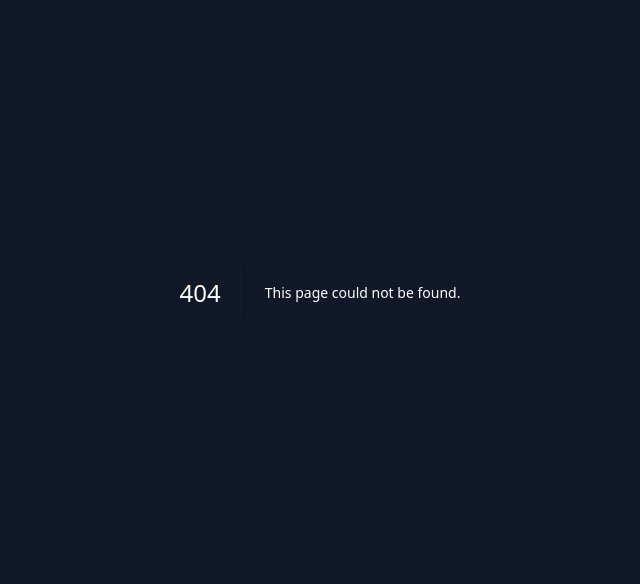
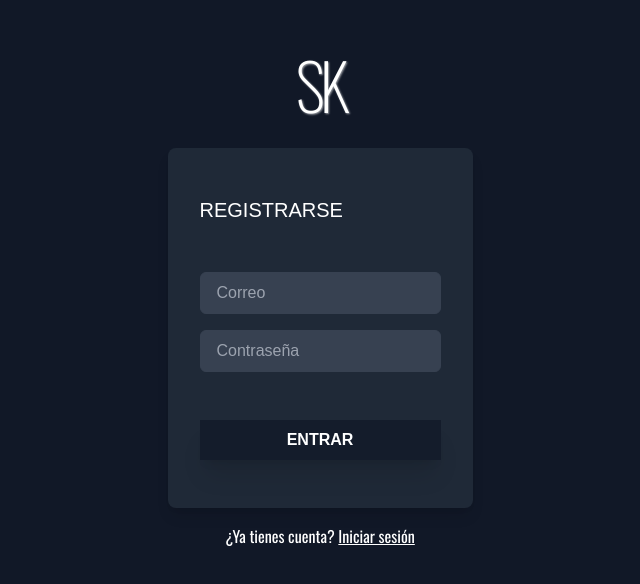
Before and after one commit to eleslin/sk-app-ws, a Next.js app: page /signup in a window 1280 px wide. Before the commit this address had no page. Shown: the part 108-692 px from the top of the page, without its empty margins (320-960 px from the left). Built offline with nearby package versions, Linux system fonts and the light colour scheme; no server answers.

Commit message:
feat: signup and login

```diff
--- a/package.json
+++ b/package.json
@@ -15,12 +15,15 @@
     "@supabase/supabase-js": "^2.45.4",
     "next": "14.2.13",
     "react": "^18",
-    "react-dom": "^18"
+    "react-dom": "^18",
+    "react-icons": "^5.3.0",
+    "validator": "^13.12.0"
   },
   "devDependencies": {
     "@types/node": "^20",
     "@types/react": "^18",
     "@types/react-dom": "^18",
+    "@types/validator": "^13.12.2",
     "eslint": "^8",
     "eslint-config-next": "14.2.13",
     "postcss": "^8",
--- a/src/app/globals.css
+++ b/src/app/globals.css
@@ -1,6 +1,14 @@
 @tailwind base;
 @tailwind components;
 @tailwind utilities;
+
+
+@font-face {
+  font-family: 'Oswald';
+  font-style: normal;
+  font-weight: 200 900;
+  src: url('fonts/Oswald-VariableFont_wght.ttf') format('truetype')
+}
 
 :root {
   --background: #ffffff;
@@ -23,10 +31,31 @@ html, * {
 body {
   color: var(--foreground);
   background: var(--background);
-  font-family: Arial, Helvetica, sans-serif;
+  font-family: 'Oswald', sans-serif;
   margin: 0;
   padding: 0;
   box-sizing: border-box;
+}
+
+.logo {
+  font-size: 4rem;
+  font-weight: 200;
+  font-variation-settings: 'wght' 200;
+  text-shadow: 1px 1px 2px rgba(255, 255, 255, 0.6);
+  letter-spacing: -5px;
+
+}
+
+input {
+  border: 1px solid rgb(55 65 81);
+}
+input:focus, input:focus-visible {
+  outline: none;
+  border: 1px solid white;
+}
+
+form {
+  font-family: Arial, Helvetica, sans-serif;
 }
 
 @layer utilities {
--- /dev/null
+++ b/src/app/login/page.tsx
@@ -0,0 +1,85 @@
+'use client'
+
+import { useState } from "react"
+import validator from 'validator'
+import supabase from "../utils/supabase"
+import { useRouter } from "next/navigation"
+import Link from "next/link"
+
+
+export default function LoginForm() {
+    const [email, setEmail] = useState('')
+    const [password, setPassword] = useState('')
+    const [unvalid, setUnvalid] = useState(false)
+    const router = useRouter()
+
+    const handleSubmit = async (e: React.FormEvent) => {
+        e.preventDefault()
+        if (validator.isEmail(email)) {
+            const { data: user, error } = await supabase.auth.signInWithPassword({
+                email: email,
+                password: password
+            })
+
+            if (user.user) {
+                router.push('/routines')
+
+                await supabase.from('profiles').insert({
+                    id: user.user.id,
+                    created_at: new Date(),
+                    updated_at: new Date(),
+                });
+            } else if (error) {
+                console.log(error)
+            }
+            setUnvalid(false)
+        } else {
+            setUnvalid(true);
+        }
+
+
+    }
+    return (
+        <div className="h-screen flex flex-col items-center justify-center gap-4">
+            <p className="logo">SK</p>
+            <form className="flex flex-col gap-12 bg-gray-800 px-8 py-12 rounded-lg shadow-lg">
+                <h1 className="text-xl uppercase">Iniciar sesión</h1>
+                <div className="flex flex-col gap-4">
+                    <input
+                        className="px-4 py-2 rounded-md bg-gray-700"
+                        type="email"
+                        placeholder="Correo"
+                        name="user-email"
+                        id="email"
+                        onChange={(e) => setEmail(e.target.value)}
+                    />
+                    <input
+                        className="px-4 py-2 rounded-md bg-gray-700"
+                        type="email"
+                        placeholder="Contraseña"
+                        name="user-email"
+                        id="email"
+                        onChange={(e) => setPassword(e.target.value)}
+                    />
+
+                </div>
+
+                <div className="w-full flex flex-col items-center">
+                    {unvalid && <p className="italic text-red-500 text-xs">Correo o contraseña incorrectos</p>}
+                    <button
+                        type="submit"
+                        className="block w-full text-center uppercase bg-gray-900/70 py-2 px-4 shadow-xl font-semibold"
+                        onClick={handleSubmit}
+                    >
+                        Entrar
+                    </button>
+                </div>
+            </form>
+
+            <p>
+                ¿No tienes cuenta? <Link replace={true} href={'/signup'} className="underline">Registarse</Link>
+            </p>
+        </div>
+
+    )
+}
--- a/src/app/page.tsx
+++ b/src/app/page.tsx
@@ -1,10 +1,19 @@
 import Link from "next/link";
+import { IoChevronForward } from "react-icons/io5";
 
-export default function Home() {
+export default async function Home() {
+
+
   return (
     <div className="flex flex-col items-center justify-items-center min-h-screen font-[family-name:var(--font-geist-sans)]">
-      <main className="min-h-screen flex flex-col gap-8 items-center justify-center sm:items-start">
-        <Link href="/routines">Enter</Link>
+      <main className="min-h-screen flex flex-col gap-2 items-center justify-center sm:items-start">
+        {/* Logo */}
+        <p className='logo'>SK</p>
+
+        {/* Login */}
+        <Link href={'/login'} className="bg-white rounded-md p-2">
+          <IoChevronForward size='30px' className="text-gray-800" />
+        </Link>
       </main>
     </div>
   );
--- a/src/app/routines/page.tsx
+++ b/src/app/routines/page.tsx
@@ -2,6 +2,7 @@ import React from 'react'
 import supabase from '../utils/supabase';
 import Link from 'next/link';
 import Image from 'next/image';
+import { IoLogOutOutline } from 'react-icons/io5';
 
 enum RoutineCategory {
     guias = 'guias',
@@ -82,8 +83,9 @@ export default async function RoutinesPage() {
 
     return <div className='flex flex-col'>
         {/* Header */}
-        <div className='bg-gray-800 py-5 text-center mb-5'>
-            <p className='font-bold text-2xl'>SK Workout</p>
+        <div className='bg-gray-800 py-5 mb-5 shadow-lg flex justify-between items-center px-6'>
+            <p className='logo text-[7rem]'>SK</p>
+            <IoLogOutOutline color='#fff' size='40px' />
         </div>
 
         {/* List of routines */}
--- /dev/null
+++ b/src/app/signup/page.tsx
@@ -0,0 +1,85 @@
+'use client'
+
+import { useRouter } from "next/navigation"
+import { useState } from "react"
+import validator from "validator"
+import supabase from "../utils/supabase"
+import Link from "next/link"
+
+export default function SignupForm() {
+    const [email, setEmail] = useState('')
+    const [password, setPassword] = useState('')
+    const [unvalid, setUnvalid] = useState(false)
+    const router = useRouter()
+
+    const handleSubmit = async (e: React.FormEvent) => {
+        e.preventDefault()
+        if (validator.isEmail(email) && password.length >= 6) {
+            const { data: user, error } = await supabase.auth.signUp({
+                email: email,
+                password: password
+            })
+
+            if (user.user) {
+                router.push('/routines')
+
+                await supabase.from('profiles').insert({
+                    id: user.user.id,
+                    created_at: new Date(),
+                    updated_at: new Date(),
+                });
+            } else if (error) {
+                console.log(error)
+            }
+            setUnvalid(false)
+        } else {
+            setUnvalid(true);
+        }
+
+
+    }
+    return (
+        <div className="h-screen flex flex-col items-center justify-center gap-4">
+            <p className="logo">SK</p>
+            <form className="flex flex-col gap-12 bg-gray-800 px-8 py-12 rounded-lg shadow-lg">
+                <h1 className="text-xl uppercase">Registrarse</h1>
+                <div className="flex flex-col gap-4">
+                    <input
+                        className="px-4 py-2 rounded-md bg-gray-700"
+                        type="email"
+                        placeholder="Correo"
+                        name="user-email"
+                        id="email"
+                        onChange={(e) => setEmail(e.target.value)}
+                    />
+                    <input
+                        className="px-4 py-2 rounded-md bg-gray-700"
+                        type="password"
+                        placeholder="Contraseña"
+                        name="user-email"
+                        id="email"
+                        onChange={(e) => setPassword(e.target.value)}
+                    />
+
+                </div>
+
+                <div className="w-full flex flex-col items-center">
+                    {unvalid && <p className="italic text-red-500 text-xs">Correo o contraseña incorrectos</p>}
+                    <button
+                        type="submit"
+                        className="block w-full text-center uppercase bg-gray-900/70 py-2 px-4 shadow-xl font-semibold"
+                        onClick={handleSubmit}
+                    >
+                        Entrar
+                    </button>
+                </div>
+
+            </form>
+
+            <p>
+                ¿Ya tienes cuenta? <Link replace={true} href={'/login'} className="underline">Iniciar sesión</Link>
+            </p>
+        </div>
+
+    )
+}
```
Also changed, not shown: src/app/fonts/Oswald-VariableFont_wght.ttf (added), 1 other file (tests, documents, lock files or other folders).
